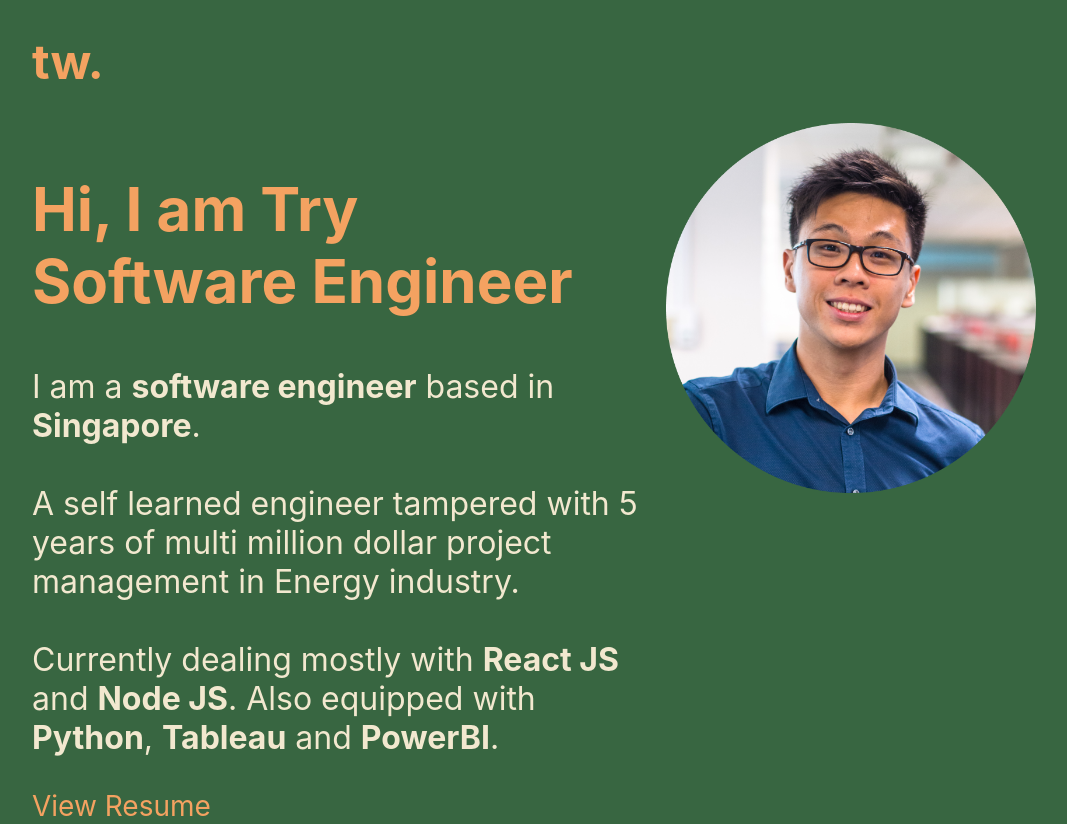
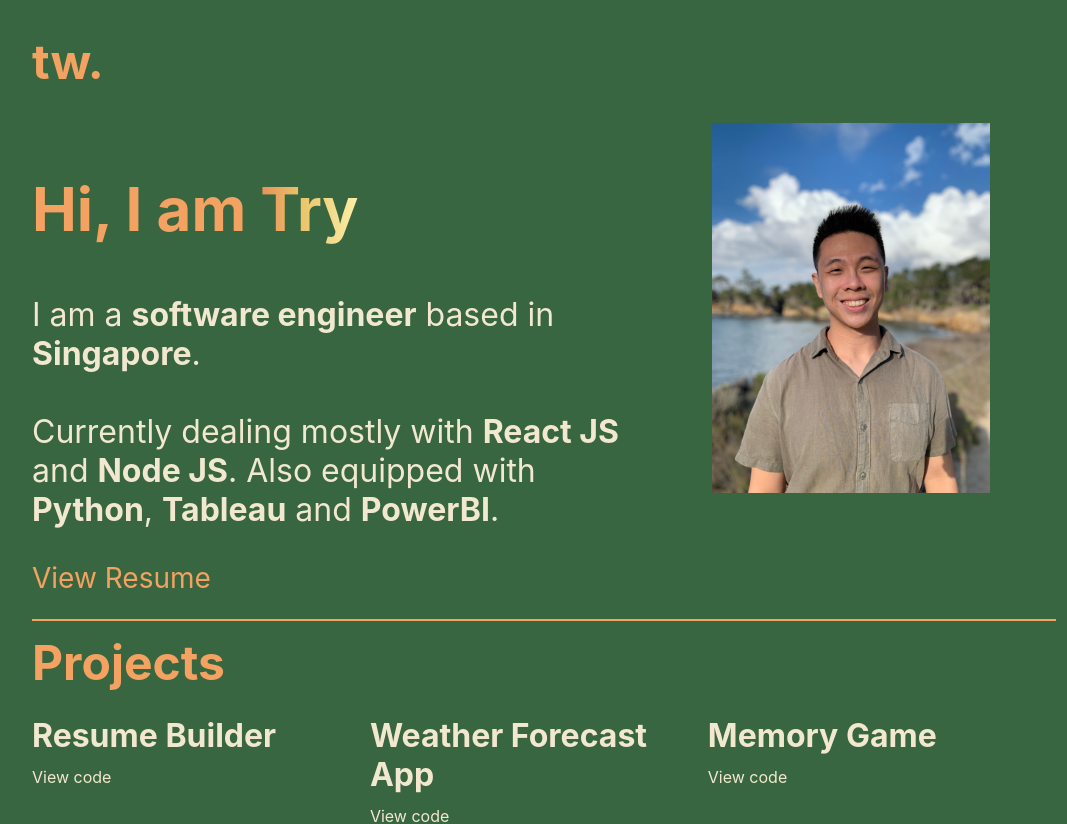
Before and after one commit to mister-lepak/tw-web, a Next.js app: page / in a window 1280 px wide. Shown: the top 824 px of the page, without its empty margins (96-1163 px from the left). Built offline with nearby package versions, Linux system fonts and the light colour scheme.

Commit message:
add magic header and new photo

```diff
--- a/components/about/About.js
+++ b/components/about/About.js
@@ -1,12 +1,15 @@
 import Image from "next/image";
 
-import photo from "public/images/Try-Photo-2x.png";
+import photo from "public/images/Try-Photo.jpg";
 import styles from "./About.module.css";
 
 const About = ({ info }) => (
   <section className={styles.aboutWrapper}>
     <section className={styles.captionWrapper}>
-      <h2 className={styles.header}>{info.header}</h2>
+      <h2 className={styles.header}>
+        {info.header}
+        <span className={styles.magic}>{info.magicHeader}</span>
+      </h2>
       <p className={styles.details}>
         {info.details.split("*").map((detail, id) => {
           if (id % 2 === 1) {
--- a/components/about/About.module.css
+++ b/components/about/About.module.css
@@ -21,6 +21,32 @@
   font-size: 20px;
   margin-bottom: 24px;
 }
+
+@keyframes background-pan {
+  from {
+    background-position: 0% center;
+  }
+  to {
+    background-position: -200% center;
+  }
+}
+
+.magic {
+  animation: background-pan 3s linear infinite;
+  background: linear-gradient(
+    to right,
+    var(--magicOne),
+    var(--magicTwo),
+    var(--magicThree),
+    var(--magicOne)
+  );
+  font-size: 600;
+  background-size: 200%;
+  -webkit-background-clip: text;
+  -webkit-text-fill-color: transparent;
+  white-space: nowrap;
+}
+
 @media (min-width: 1024px) {
   .aboutWrapper {
     flex-direction: row;
--- a/pages/index.js
+++ b/pages/index.js
@@ -5,9 +5,10 @@ import Category from "components/category/Category";
 import Contact from "components/contact/Contact";
 
 const ABOUT_INFO = {
-  header: "Hi, I am Try\nSoftware Engineer",
+  header: "Hi, I am ",
+  magicHeader: "Try",
   details:
-    "I am a *software engineer* based in *Singapore*.\n\nA self learned engineer tampered with 5 years of multi million dollar project management in Energy industry.\n\nCurrently dealing mostly with *React JS* and *Node JS*. Also equipped with *Python*, *Tableau* and *PowerBI*.",
+    "I am a *software engineer* based in *Singapore*.\n\nCurrently dealing mostly with *React JS* and *Node JS*. Also equipped with *Python*, *Tableau* and *PowerBI*.",
 };
 
 const CATEGORY_INFO = {
--- a/styles/globals.css
+++ b/styles/globals.css
@@ -43,4 +43,8 @@ a:active:after {
   --headerColor: #f4a261;
   --paragraphColor: #f2e8cf;
   --desktopWidth: 1024;
+
+  --magicOne: #e76f51;
+  --magicTwo: #e9c46a;
+  --magicThree: #fff6b0;
 }
```
Also changed, not shown: public/images/Try-Photo.jpg (added).
